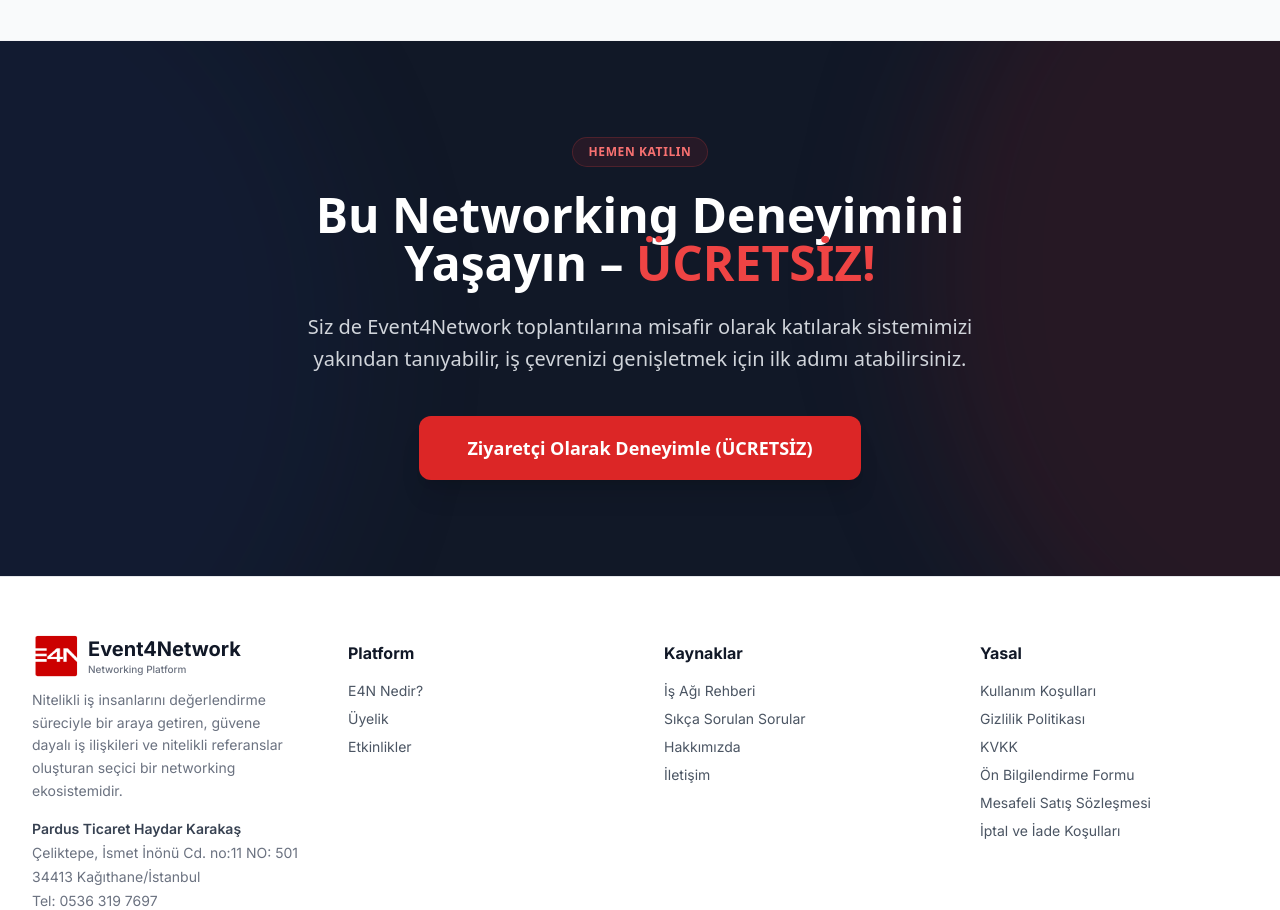
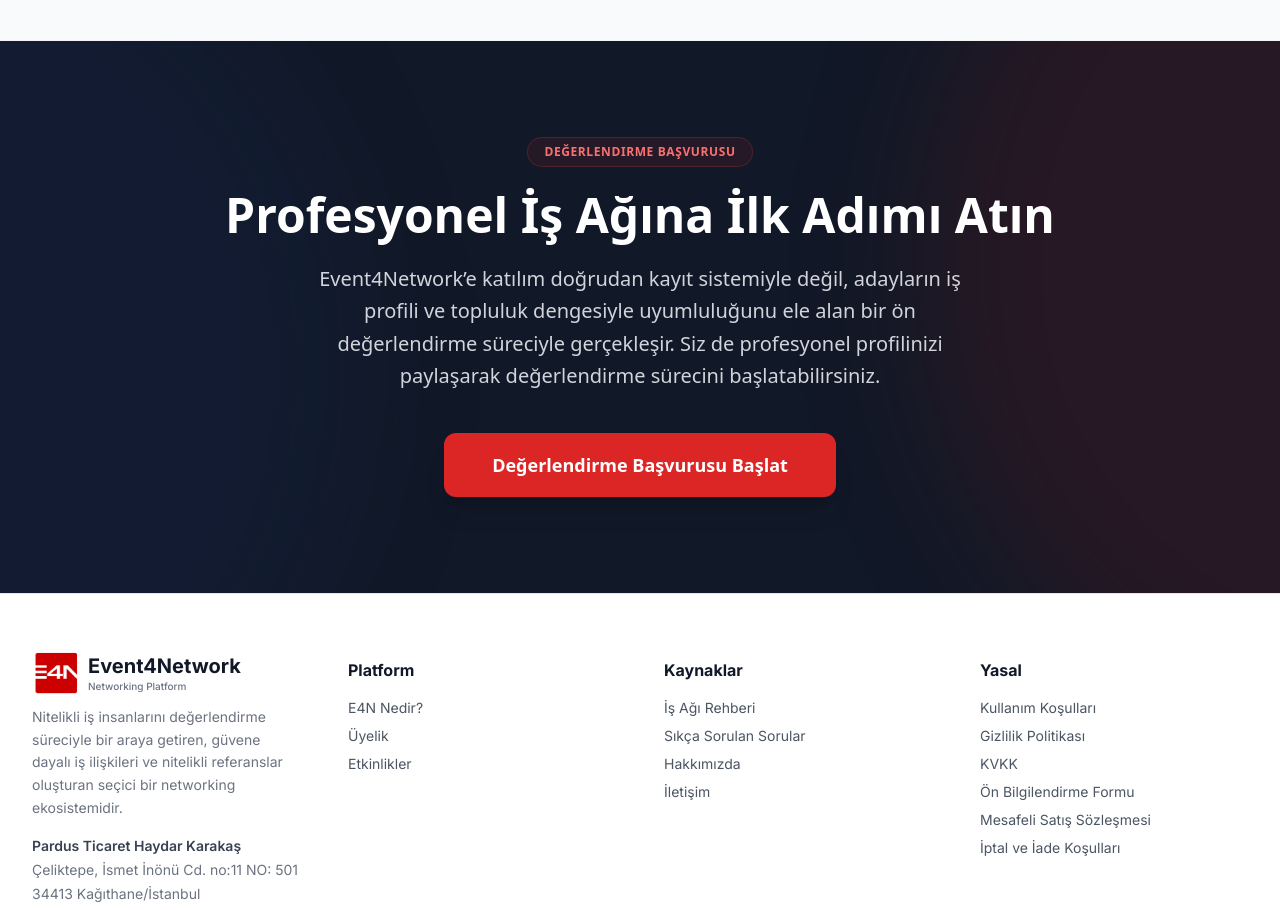
Before and after one commit to kaankarakas34/e4n, a React (Vite) app: page / in a window 1280 px wide. Shown: the part 8740-9650 px from the top of the page. Built offline with nearby package versions, Linux system fonts and the light colour scheme; no server answers.

Commit message:
chore: update landing page bottom cta to match selectivity mindset

```diff
--- a/src/pages/LandingPage.tsx
+++ b/src/pages/LandingPage.tsx
@@ -886,13 +886,13 @@ export function LandingPage() {
                 </div>
                 <div className="max-w-4xl mx-auto px-4 sm:px-6 lg:px-8 relative z-10 text-center">
                     <div className="bg-red-600/10 text-red-400 font-semibold tracking-wider uppercase text-xs px-4 py-1.5 rounded-full border border-red-500/20 mb-6 inline-block">
-                        Hemen Katılın
+                        Değerlendirme Başvurusu
                     </div>
                     <h2 className="text-4xl font-extrabold text-white sm:text-5xl mb-6 leading-tight">
-                        Bu Networking Deneyimini Yaşayın – <span className="text-red-500">ÜCRETSİZ!</span>
+                        Profesyonel İş Ağına İlk Adımı Atın
                     </h2>
                     <p className="text-xl text-gray-300 mb-10 max-w-2xl mx-auto leading-relaxed">
-                        Siz de Event4Network toplantılarına misafir olarak katılarak sistemimizi yakından tanıyabilir, iş çevrenizi genişletmek için ilk adımı atabilirsiniz.
+                        Event4Network’e katılım doğrudan kayıt sistemiyle değil, adayların iş profili ve topluluk dengesiyle uyumluluğunu ele alan bir ön değerlendirme süreciyle gerçekleşir. Siz de profesyonel profilinizi paylaşarak değerlendirme sürecini başlatabilirsiniz.
                     </p>
                     <div className="flex justify-center">
                         <Button
@@ -901,7 +901,7 @@ export function LandingPage() {
                             onClick={() => navigate('/degerlendirme-basvurusu')}
                             className="text-lg h-16 px-12 bg-red-600 hover:bg-red-500 hover:scale-105 transform transition-all shadow-xl font-bold rounded-xl"
                         >
-                            Ziyaretçi Olarak Deneyimle (ÜCRETSİZ)
+                            Değerlendirme Başvurusu Başlat
                         </Button>
                     </div>
                 </div>
```
